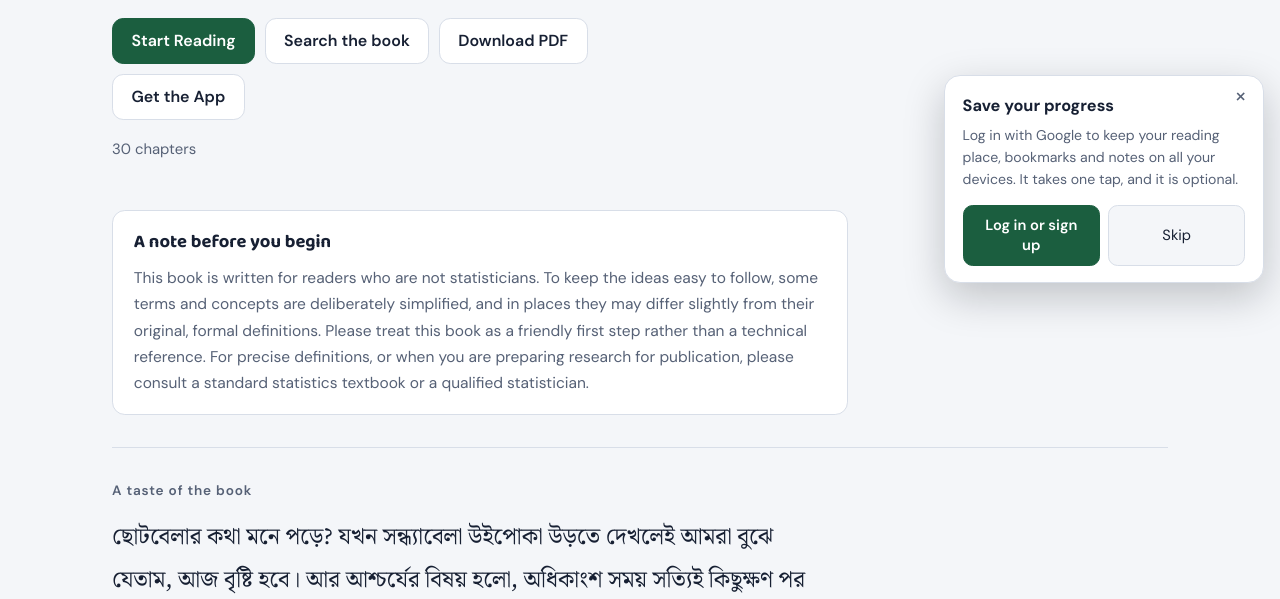
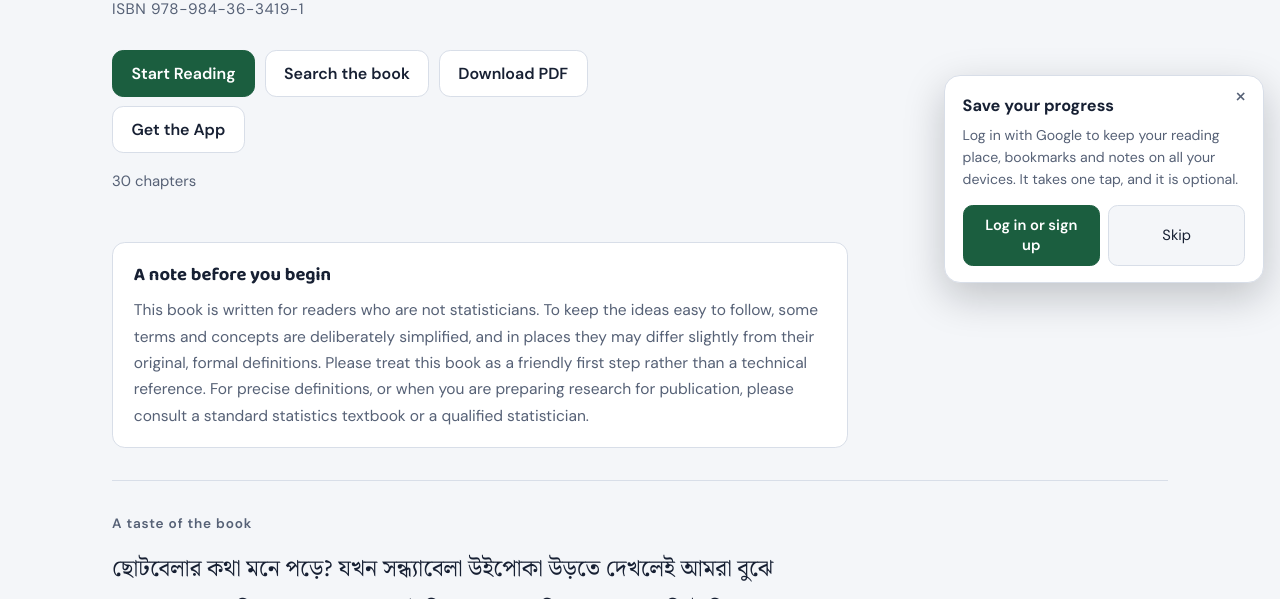
Before and after one commit to aazabir/statistics, a plain HTML site: page index.html in a window 1280 px wide. Shown: the part 501-1100 px from the top of the page. Drawn offline with Linux system fonts and the light colour scheme.

Commit message:
Add files via upload

```diff
--- a/assets/site.css
+++ b/assets/site.css
@@ -286,3 +286,5 @@ article{max-width:42rem;margin-inline:auto}
 .drawer-links{display:flex;flex-wrap:wrap;gap:.45rem;margin:0 0 .9rem}.drawer-links a{display:inline-flex;align-items:center;min-height:2.1rem;padding:.25rem .8rem;border:1px solid var(--line);border-radius:.6rem;font-size:.88rem;font-weight:600;text-decoration:none;background:var(--surface)}.drawer-links a:hover{border-color:var(--accent)}
 
 .dl-count{flex-basis:100%;margin:.5rem 0 0;font-size:.9rem;opacity:.8}
+
+.hero .isbn-line{margin:-1.3rem 0 1.8rem;font-family:var(--ui),sans-serif;font-size:.95rem;font-weight:500;letter-spacing:.04em;color:var(--muted);font-variant-numeric:tabular-nums}
--- a/index.html
+++ b/index.html
@@ -55,6 +55,7 @@
 <p class="kicker">দিস ইজ নট এ</p>
 <h1>স্ট্যাটিস্টিক্স<br>বুক</h1>
 <p class="byline">by আব্দুল্লাহ্-আল-জাবির</p>
+<p class="isbn-line">ISBN 978-984-36-3419-1</p>
 <div class="cta">
 <a class="btn primary" id="startBtn" href="ch-00.html">Start Reading</a>
 <a class="btn" id="contBtn" href="ch-00.html" hidden>Continue Reading</a>
```
